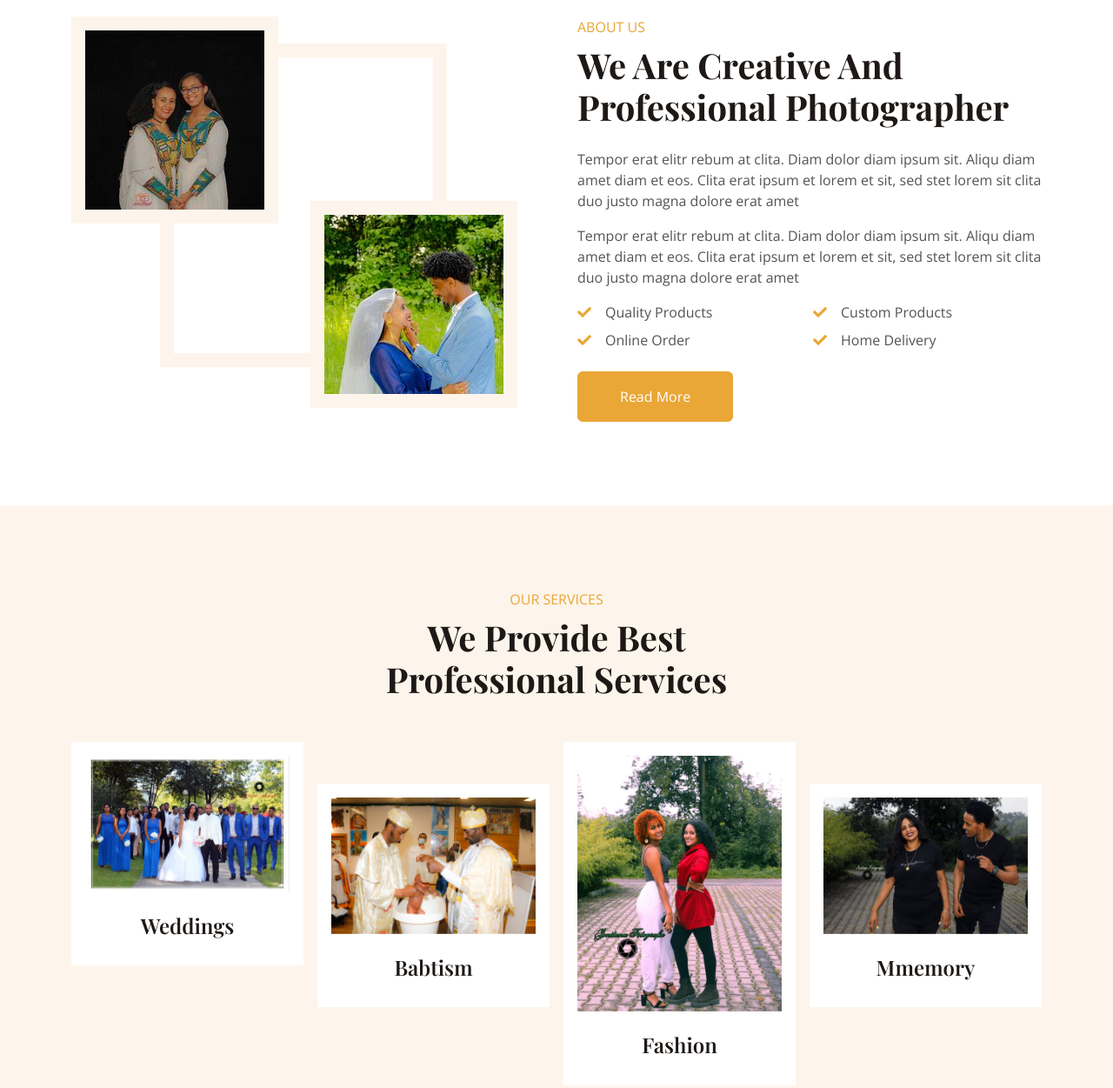
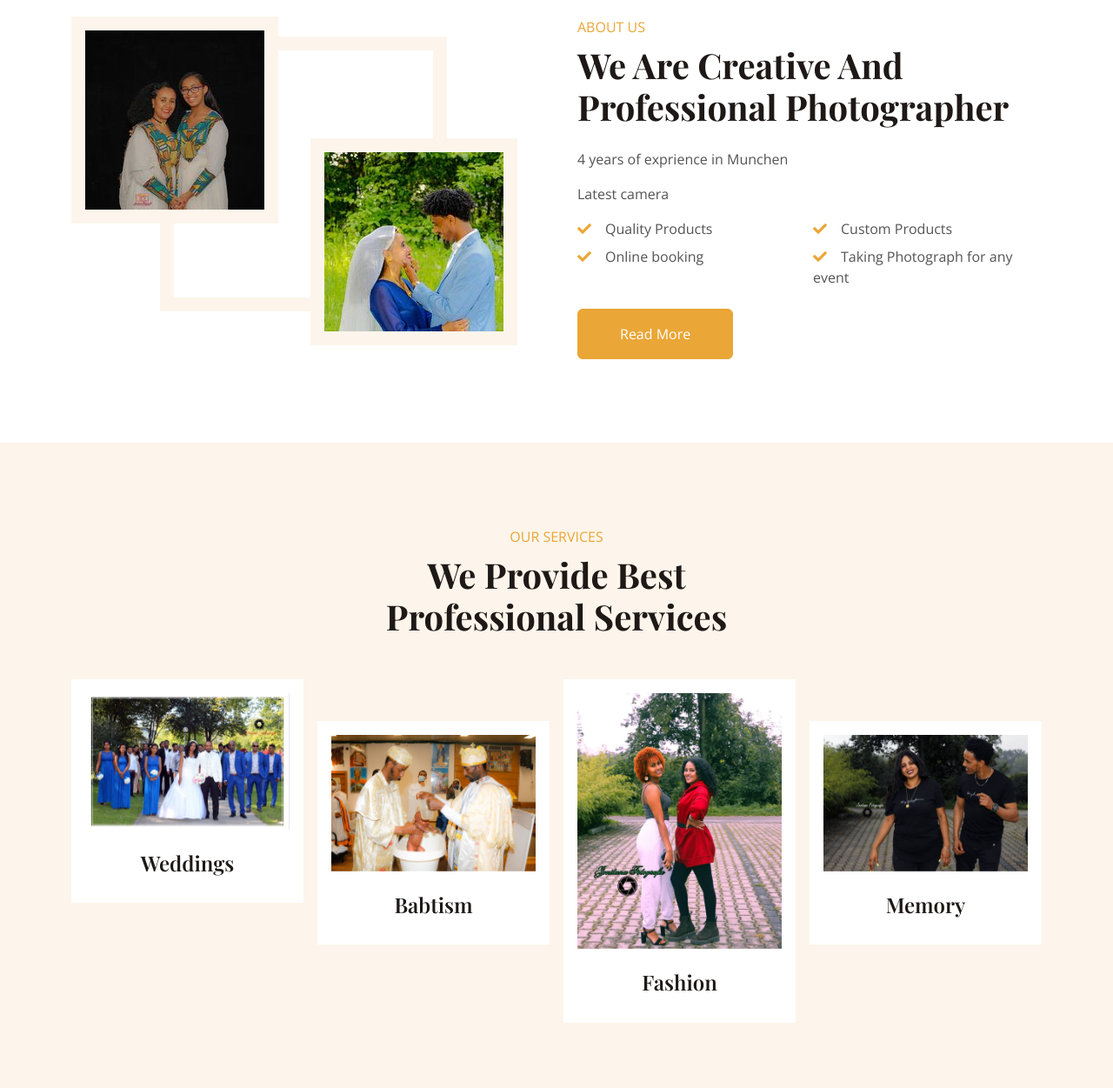
Before and after one commit to redigebretsi/jonitana-studio, a website with bundled scripts: page index.html in a window 1280 px wide. Shown: the part 787-2038 px from the top of the page at 87% size. Built offline with nearby package versions, Linux system fonts and the light colour scheme.

Commit message:
change UI

```diff
--- a/index.html
+++ b/index.html
@@ -207,16 +207,8 @@
               <h1 class="display-6 mb-4">
                 We Are Creative And Professional Photographer
               </h1>
-              <p>
-                Tempor erat elitr rebum at clita. Diam dolor diam ipsum sit.
-                Aliqu diam amet diam et eos. Clita erat ipsum et lorem et sit,
-                sed stet lorem sit clita duo justo magna dolore erat amet
-              </p>
-              <p>
-                Tempor erat elitr rebum at clita. Diam dolor diam ipsum sit.
-                Aliqu diam amet diam et eos. Clita erat ipsum et lorem et sit,
-                sed stet lorem sit clita duo justo magna dolore erat amet
-              </p>
+              <p>4 years of exprience in Munchen</p>
+              <p>Latest camera</p>
               <div class="row g-2 mb-4">
                 <div class="col-sm-6">
                   <i class="fa fa-check text-primary me-3"></i>Quality Products
@@ -225,10 +217,11 @@
                   <i class="fa fa-check text-primary me-3"></i>Custom Products
                 </div>
                 <div class="col-sm-6">
-                  <i class="fa fa-check text-primary me-3"></i>Online Order
+                  <i class="fa fa-check text-primary me-3"></i>Online booking
                 </div>
                 <div class="col-sm-6">
-                  <i class="fa fa-check text-primary me-3"></i>Home Delivery
+                  <i class="fa fa-check text-primary me-3"></i>Taking Photograph
+                  for any event
                 </div>
               </div>
               <a class="btn btn-primary py-3 px-5" href="">Read More</a>
@@ -325,7 +318,7 @@
                 </div>
               </div>
               <div class="text-center p-4">
-                <h4>Mmemory</h4>
+                <h4>Memory</h4>
               </div>
             </div>
           </div>
@@ -497,7 +490,7 @@
             erat dolore sed stet justo et dolor.
           </p>
           <p>
-            <i class="fa fa-map-marker-alt me-2"></i>123 Street, New York, USA
+            <i class="fa fa-map-marker-alt me-2"></i>123 Street, Munich, Germany
           </p>
           <p><i class="fa fa-phone-alt me-2"></i>01521 0722467</p>
           <p><i class="fa fa-envelope me-2"></i>jtekle23@gmail.com</p>
```
